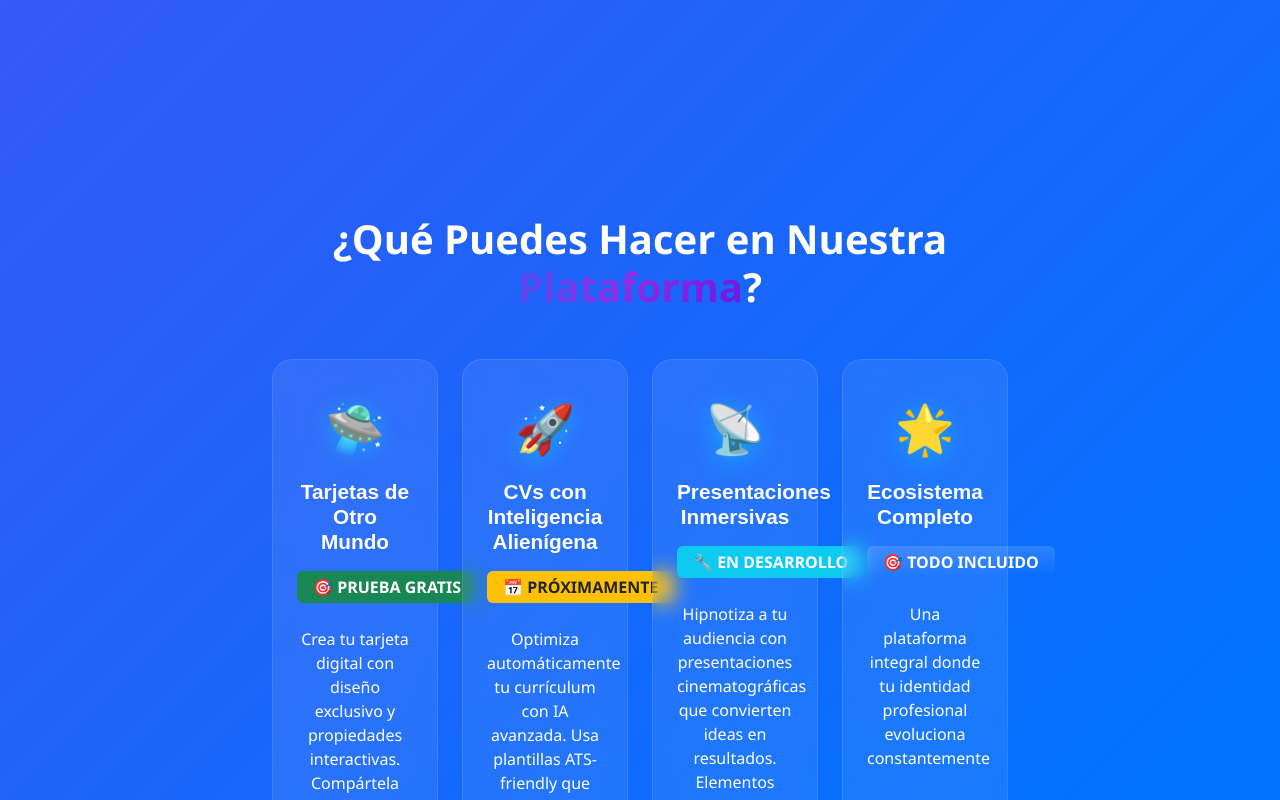
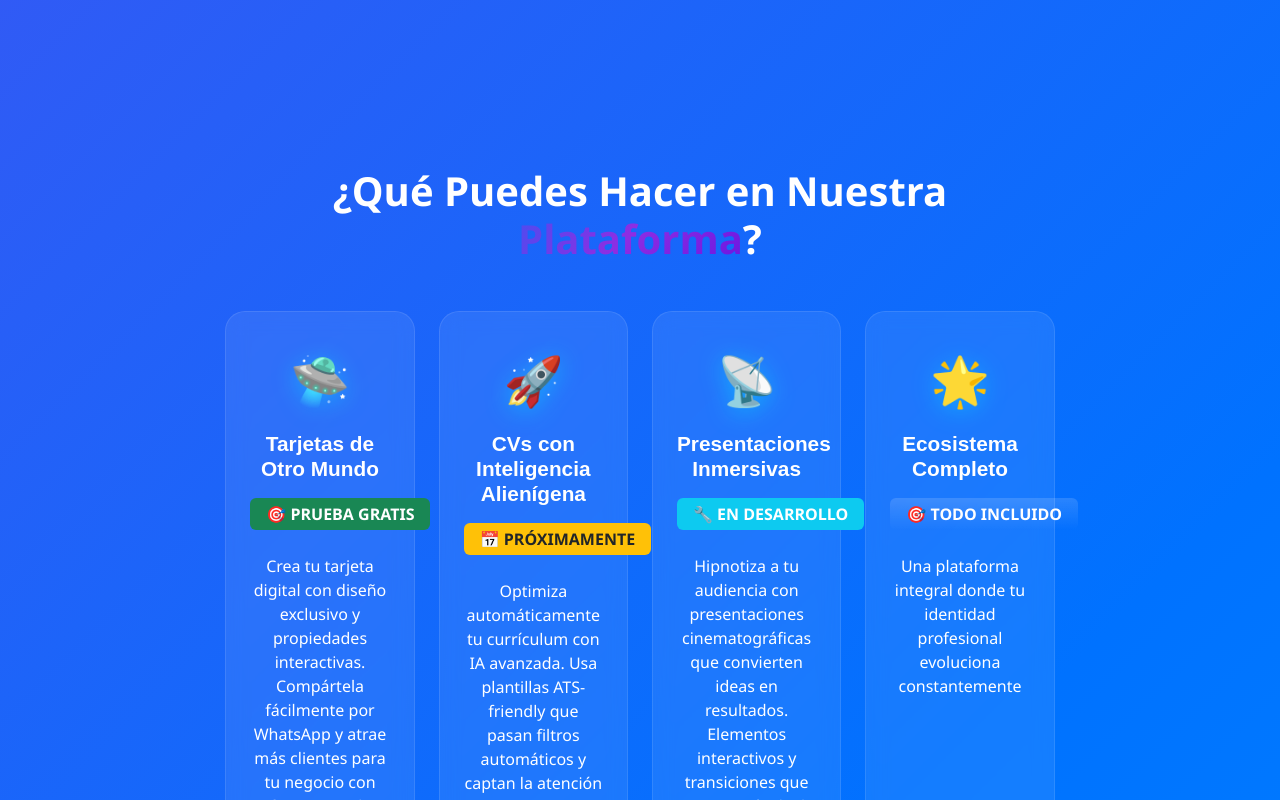
Before and after one commit to matiquelmec/Tarjetas_digitales, a Next.js app: page / in a window 1280 px wide. Shown: the part 900-1700 px from the top of the page. Built offline with nearby package versions, Linux system fonts and the light colour scheme; no server answers.

Commit message:
Revert "Mover sección de productos a posición prominente después del hero"
This reverts commit 2dae116e3ee3109ec21572a1c5cd6cbd79c89d82.

```diff
--- a/src/app/page.tsx
+++ b/src/app/page.tsx
@@ -1038,9 +1038,7 @@ export default function HomePage() {
             </Row>
           </div>
 
-          {/* PRODUCTOS PRINCIPALES - Sección destacada */}
-          <div className="productos-principales py-5 my-5">
-            <Container>
+          {/* ¿Qué Puedes Hacer en Nuestra Plataforma? */}
           <Row className="justify-content-center mb-5">
             <Col lg={10} xl={8}>
               <div className="platform-capabilities text-center">
@@ -1128,9 +1126,6 @@ export default function HomePage() {
               </div>
             </Col>
           </Row>
-            </Container>
-          </div>
-
 
           {/* CTA Final */}
           <Row className="justify-content-center">
```
Lines whose indentation alone changed are shown as unchanged.
